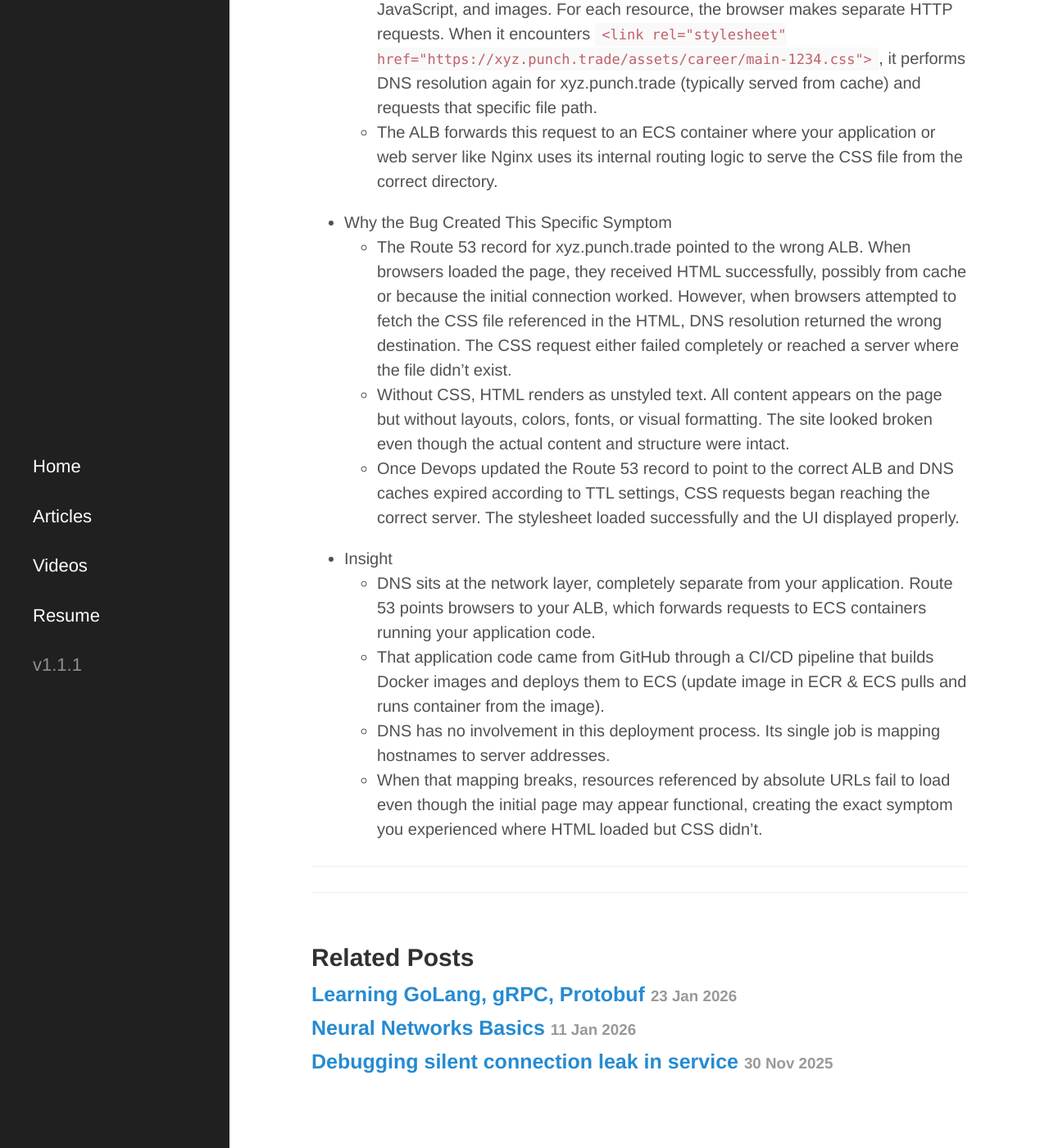
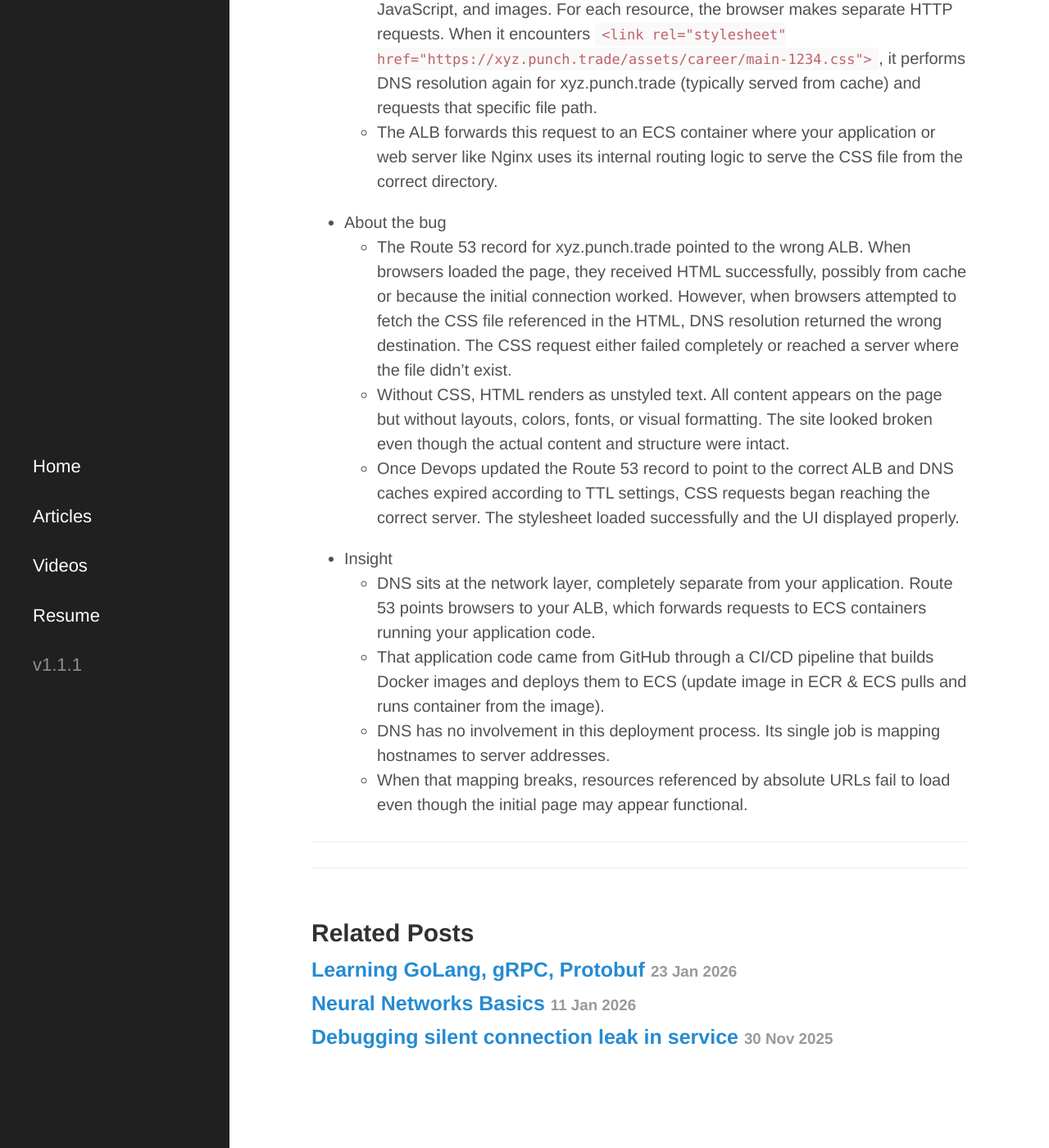
Before and after one commit to surajvm1/surajv311.github.io, a Jekyll site: the page built from _posts/2026-01-20-dns-misconfiguration.md, in a window 1280 px wide and 1400 px high, scrolled down 1740 px. Shown: the whole window at 82% size. Built offline with Jekyll 4.4.1, drawn with Linux system fonts in a browser that asks for light colours; some web fonts are replaced.

Commit message:
Update 2026-01-20-dns-misconfiguration.md

```diff
--- a/_posts/2026-01-20-dns-misconfiguration.md
+++ b/_posts/2026-01-20-dns-misconfiguration.md
@@ -32,7 +32,7 @@ Now, my brushup behind this:
   - The browser sends an HTTP request, which the ALB forwards to an ECS container running your web application. That container generates and returns the HTML response.
   - As the browser parses the HTML, it discovers additional resources like CSS files, JavaScript, and images. For each resource, the browser makes separate HTTP requests. When it encounters `<link rel="stylesheet" href="https://xyz.punch.trade/assets/career/main-1234.css">`, it performs DNS resolution again for xyz.punch.trade (typically served from cache) and requests that specific file path.
   - The ALB forwards this request to an ECS container where your application or web server like Nginx uses its internal routing logic to serve the CSS file from the correct directory.
-- Why the Bug Created This Specific Symptom
+- About the bug
   - The Route 53 record for xyz.punch.trade pointed to the wrong ALB. When browsers loaded the page, they received HTML successfully, possibly from cache or because the initial connection worked. However, when browsers attempted to fetch the CSS file referenced in the HTML, DNS resolution returned the wrong destination. The CSS request either failed completely or reached a server where the file didn't exist.
   - Without CSS, HTML renders as unstyled text. All content appears on the page but without layouts, colors, fonts, or visual formatting. The site looked broken even though the actual content and structure were intact.
   - Once Devops updated the Route 53 record to point to the correct ALB and DNS caches expired according to TTL settings, CSS requests began reaching the correct server. The stylesheet loaded successfully and the UI displayed properly.
@@ -40,6 +40,6 @@ Now, my brushup behind this:
   - DNS sits at the network layer, completely separate from your application. Route 53 points browsers to your ALB, which forwards requests to ECS containers running your application code.
   - That application code came from GitHub through a CI/CD pipeline that builds Docker images and deploys them to ECS (update image in ECR & ECS pulls and runs container from the image).
   - DNS has no involvement in this deployment process. Its single job is mapping hostnames to server addresses.
-  - When that mapping breaks, resources referenced by absolute URLs fail to load even though the initial page may appear functional, creating the exact symptom you experienced where HTML loaded but CSS didn't.
+  - When that mapping breaks, resources referenced by absolute URLs fail to load even though the initial page may appear functional.
 
 ----------------------------------------
```
